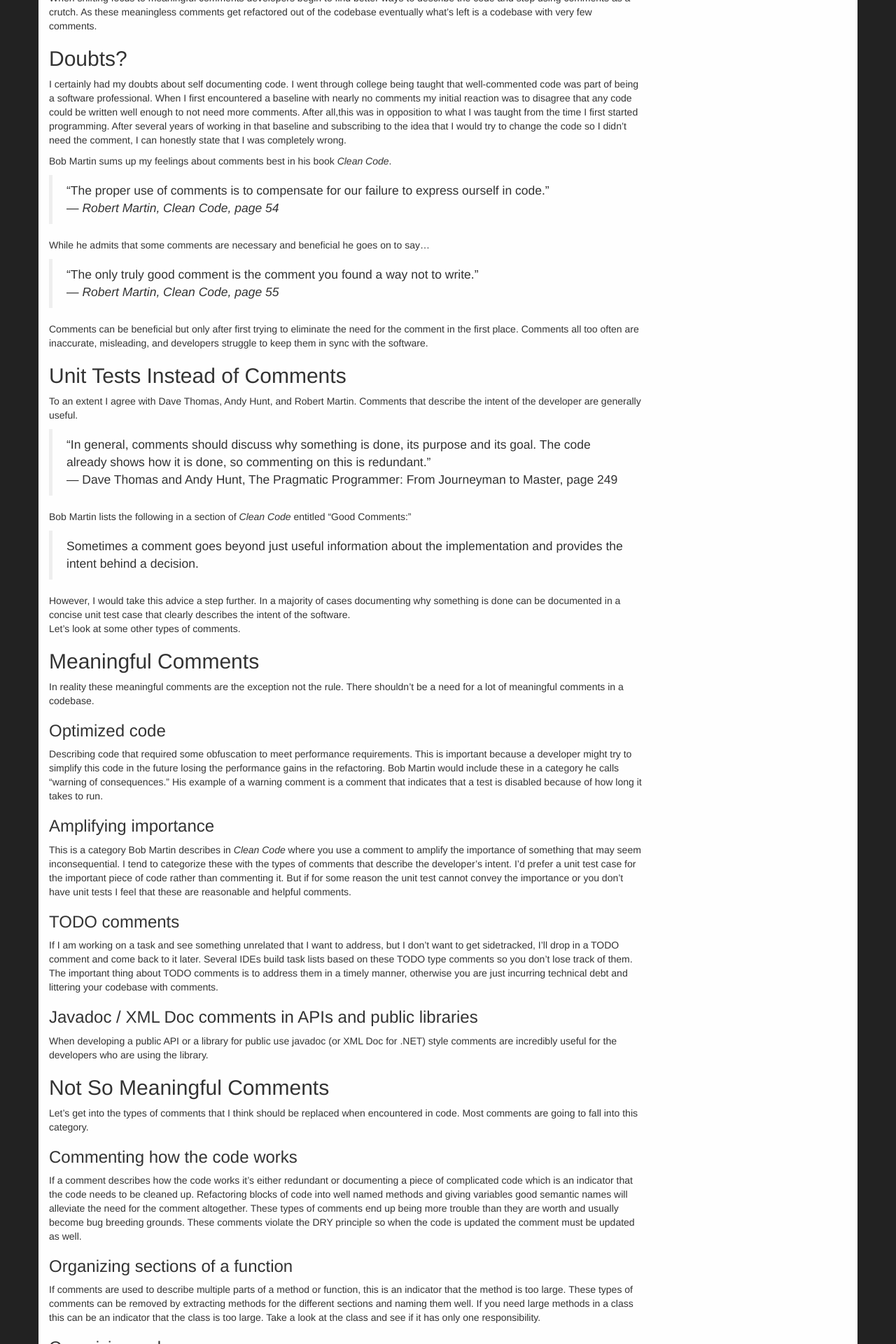
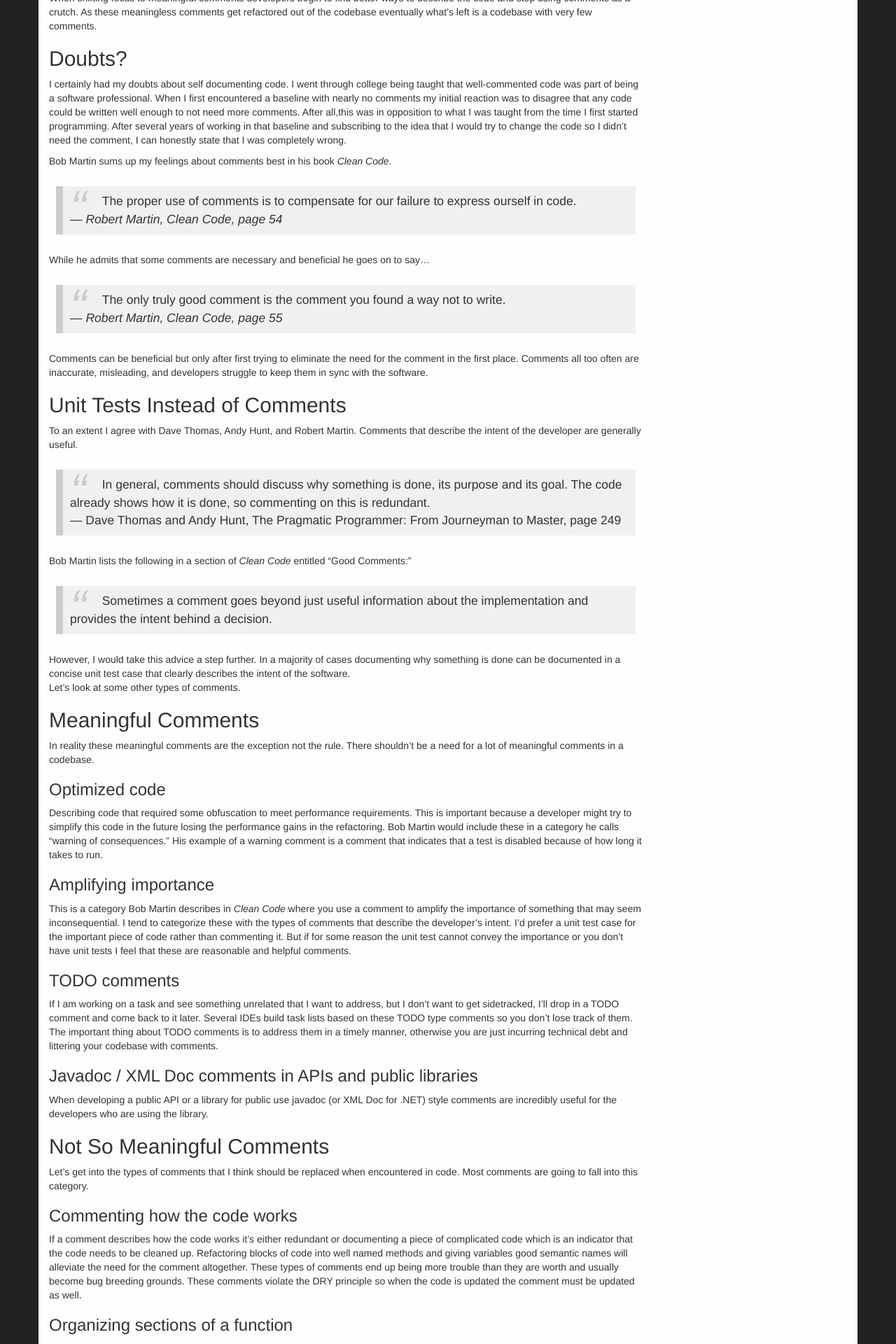
Before and after one commit to asciamanna/asciamanna.github.io, a Jekyll site: the page built from _posts/2014-04-05-self-documenting-code-and-meaningful-comments.md, in a window 1280 px wide. Shown: the part 776-2696 px from the top of the page at 70% size. Built offline with Jekyll 4.4.1, drawn with Linux system fonts in a browser that asks for light colours; nearby versions of some CDN libraries; comment, search, counter and statistics services are not loaded; some of the changed text lies outside the part shown.

Commit message:
adding styling to blockquotes

```diff
--- a/_posts/2014-04-05-self-documenting-code-and-meaningful-comments.md
+++ b/_posts/2014-04-05-self-documenting-code-and-meaningful-comments.md
@@ -56,14 +56,14 @@ so I didn't need the comment, I can honestly state that I was completely wrong.
 
 Bob Martin sums up my feelings about comments best in his book _Clean Code_.
 
-> "The proper use of comments is to compensate for our failure to express
-> ourself in code."
+> The proper use of comments is to compensate for our failure to express
+> ourself in code.
 >&mdash; _Robert Martin, Clean Code, page 54_
 
 While he admits that some comments are necessary and beneficial he goes on to
 say&hellip;
 
-> "The only truly good comment is the comment you found a way not to write."
+> The only truly good comment is the comment you found a way not to write.
 >&mdash; _Robert Martin, Clean Code, page 55_
 
 Comments can be beneficial but only after first trying to
@@ -75,9 +75,9 @@ to keep them in sync with the software.
 To an extent I agree with Dave Thomas, Andy Hunt, and Robert Martin.
 Comments that describe the intent of the developer are generally useful.
 
-> "In general, comments should discuss why something is done, its purpose
+> In general, comments should discuss why something is done, its purpose
 > and its goal. The code already shows how it is done, so commenting on this
-> is redundant."
+> is redundant.
 > &mdash; Dave Thomas and Andy Hunt, The Pragmatic Programmer: From Journeyman to Master, page 249
 
 Bob Martin lists the following in a section of _Clean Code_ entitled "Good Comments:"
@@ -167,7 +167,7 @@ keep the history of the software modifications (that is its
 responsibility) and let developers look there. Put bug Ids in commit
 comments if that is helpful, not in source code.
 
-###File edit history
+###File Edit History
 These types of comments are the ones that document which developer
 changed which part of the code on what date. I've seen enormous class
 headers to track the file edit history. Again these types of comments I
--- a/css/site.scss
+++ b/css/site.scss
@@ -129,3 +129,25 @@ hr {
 .row-data {
   padding-right: 8px;
 }
+
+blockquote {
+  background: #f0f0f0;
+  border-left: 10px solid #ccc;
+  margin: 1.5em 10px;
+  padding: 0.5em 10px;
+  quotes: "\201C""\201D";
+}
+
+blockquote:before {
+  color: #ccc;
+  content: open-quote;
+  font-size: 4em;
+  font-style: italic;
+  line-height: 0.1em;
+  margin-right: 0.25em;
+  vertical-align: -0.4em;
+}
+
+blockquote p {
+  display: inline;
+}
```
Also changed, not shown: _drafts/the-changing-roles-of-agile-teams.md (+1 -1 lines), _posts/2014-12-06-xunit-is-not-unit-testing.md (+1 -1 lines), _posts/2015-03-13-creating-a-great-development-culture-code-quality-and-practices.md (+2 -2 lines), _posts/2015-04-18-ping-pong-pair-programming.md (+1 -1 lines).
